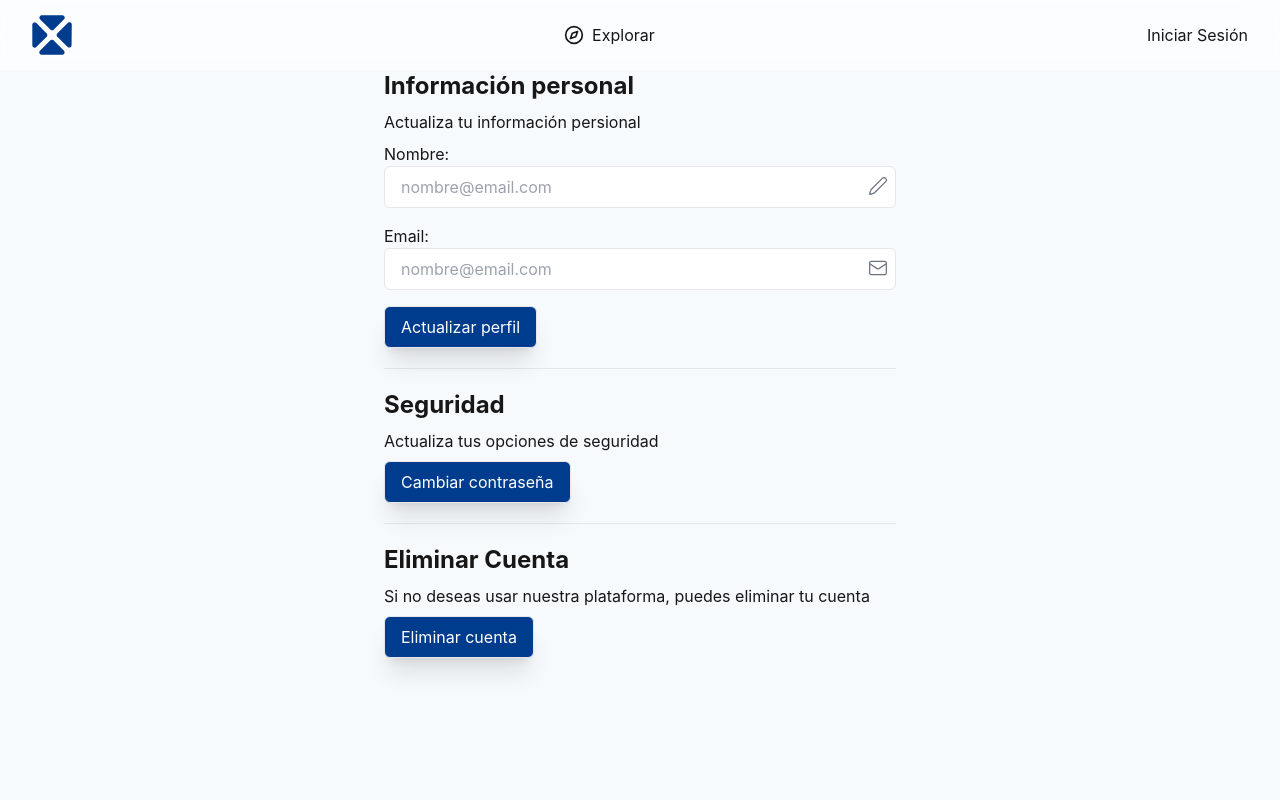
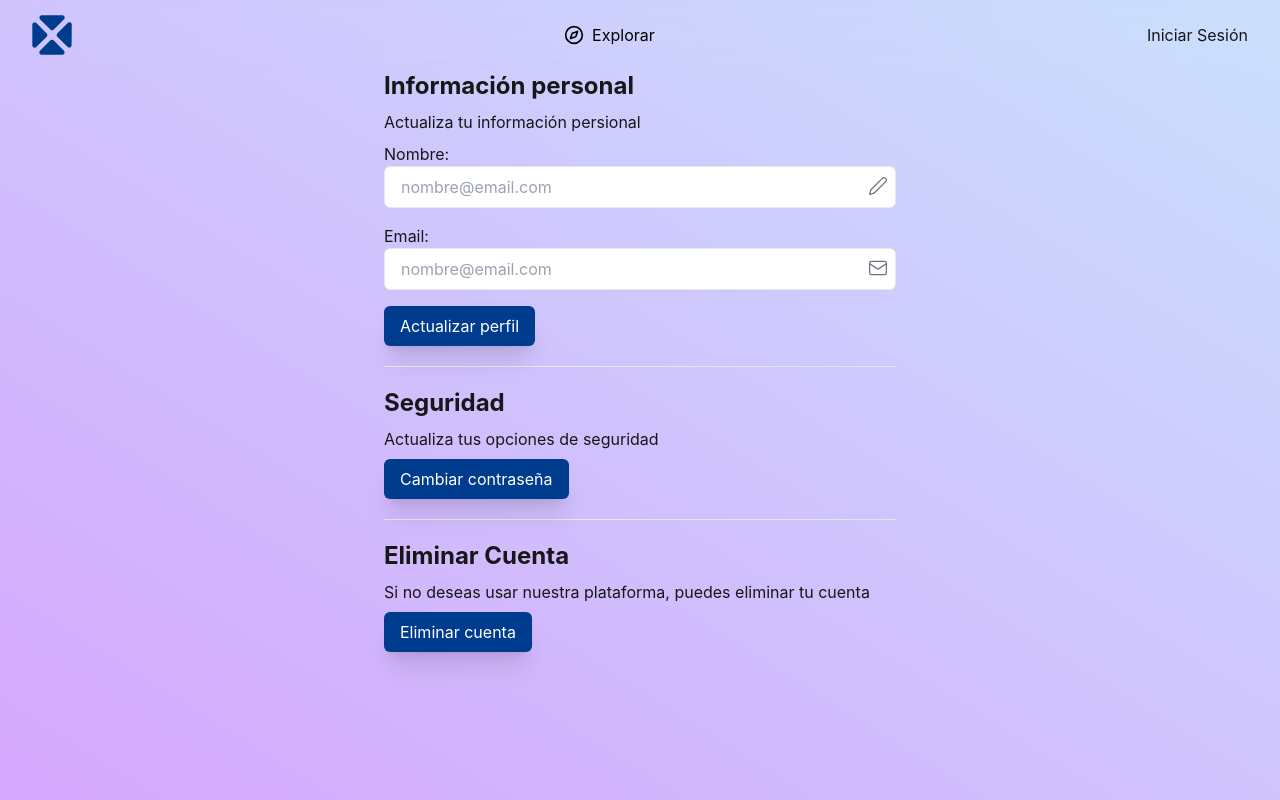
Before and after one commit to bisarroyo/ticket-saas, a Next.js app: page /profile/settings in a window 1280 px wide. Built offline with nearby package versions, Linux system fonts and the light colour scheme; no server answers.

Commit message:
update colors and transparency

```diff
--- a/app/globals.css
+++ b/app/globals.css
@@ -3,7 +3,11 @@
 @tailwind utilities;
 
 :root {
-  --background: #f7fafc;
+  --background: linear-gradient(
+    to left bottom,
+    rgb(202, 224, 253),
+    rgb(213, 167, 253)
+  );
   --foreground: #171717;
   --primary: #003c8d;
   --primary-foreground: #fff;
--- a/app/layout.tsx
+++ b/app/layout.tsx
@@ -32,7 +32,7 @@ export default function RootLayout({
   return (
     <html lang='es'>
       <body
-        className={`${geistSans.variable} ${geistMono.variable} antialiased`}
+        className={`${geistSans.variable} ${geistMono.variable} antialiased min-h-dvh`}
       >
         <Header />
         {children}
--- a/components/events/card-event.tsx
+++ b/components/events/card-event.tsx
@@ -22,7 +22,7 @@ export default function CardEvent({
 }: Props) {
   return (
     <Link href={url}>
-      <div className='border rounded-2xl overflow-hidden shadow-md hover:shadow-xl transition-shadow duration-300 ease-in-out'>
+      <div className='bg-white/20 backdrop-blur-md border border-white/20 rounded-2xl overflow-hidden shadow-md hover:shadow-xl transition-shadow duration-300 ease-in-out'>
         <div className='aspect-[16/7] rounded-2xl overflow-hidden'>
           <Image
             src={image}
--- a/components/events/single-event.tsx
+++ b/components/events/single-event.tsx
@@ -33,7 +33,7 @@ export default function SingleEvent({
             <EventDetails date={date} location={location} isAvailable={false} />
             <Link
               href={`/buy/${id}`}
-              className='bg-primary text-primary-foreground border-primary shadow-xl hover:bg-primary-foreground hover:text-primary text-md py-2 px-4 text-center border rounded-md focus:outline-none transition-all duration-200 disabled:opacity-50 disabled:cursor-not-allowed'
+              className='bg-primary text-primary-foreground border-primary shadow-xl hover:bg-primary/50 text-md py-2 px-4 text-center border rounded-md w-full focus:outline-none transition-all duration-200 disabled:opacity-50 disabled:cursor-not-allowed'
             >
               Comprar Entradas
             </Link>
--- a/components/header.tsx
+++ b/components/header.tsx
@@ -45,7 +45,7 @@ export default function Header() {
   }
   return (
     <>
-      <header className='md:sticky top-0 left-0 right-0 h-auto bg-white/50 backdrop-blur-lg border-b-1 z-10'>
+      <header className='md:sticky top-0 left-0 right-0 h-auto  backdrop-blur-lg border-b-1 z-10'>
         <div className='container h-auto md:h-[70px] w-full py-4 gap-4 flex justify-evenly md:justify-between items-center flex-row flex-wrap md:flex-nowrap'>
           <div className=''>
             <Link href='/' className='flex justify-center items-center'>
@@ -56,7 +56,7 @@ export default function Header() {
             <Link
               href='/'
               className={cn(
-                'hover:text-primary transition-all duration-300 flex justify-center items-center gap-2',
+                'text-black hover:text-primary transition-all duration-300 flex justify-center items-center gap-2',
                 activeLink('/') && 'text-primary opacity-100'
               )}
             >
@@ -68,7 +68,7 @@ export default function Header() {
                 <Link
                   href='/tickets'
                   className={cn(
-                    'hover:text-primary transition-all duration-300 flex justify-center items-center gap-2',
+                    ' text-black hover:text-primary transition-all duration-300 flex justify-center items-center gap-2',
                     activeLink('/tickets') && 'text-primary'
                   )}
                 >
--- a/components/modal.tsx
+++ b/components/modal.tsx
@@ -89,16 +89,22 @@ export const Modal = ({
 
 const AppModal = ({
   children,
+  variant,
   buttonText
 }: {
   children: React.ReactNode
+  variant?: 'default' | 'danger'
   buttonText: string
 }) => {
   const [isModalOpen, setModalOpen] = useState<boolean>(false)
 
   return (
     <div className='App'>
-      <Button onClick={() => setModalOpen(true)} text={buttonText} />
+      <Button
+        onClick={() => setModalOpen(true)}
+        text={buttonText}
+        variant={variant}
+      />
       <Modal
         isOpen={isModalOpen}
         onClose={() => setModalOpen(false)}
--- a/components/tickets/card-ticket.tsx
+++ b/components/tickets/card-ticket.tsx
@@ -16,32 +16,32 @@ const statusSelector = {
   valid: {
     icon: <CircleCheck />,
     text: 'Válido',
-    bg: 'text-green-600 dark:text-green-300'
+    bg: 'text-available'
   },
   invalid: {
     icon: <CircleX />,
     text: 'Inválido',
-    bg: 'text-red-600 dark:text-red-300'
+    bg: 'text-red-600'
   },
   canceled: {
     icon: <CircleX />,
     text: 'Cancelado',
-    bg: 'text-red-600 dark:text-red-300'
+    bg: 'text-red-600'
   },
   redeemed: {
     icon: <Info />,
     text: 'Canjeado',
-    bg: 'text-green-600 dark:text-green-300'
+    bg: 'text-available'
   },
   pending: {
     icon: <Info />,
     text: 'Pendiente',
-    bg: 'text-yellow-600 dark:text-yellow-300'
+    bg: 'text-yellow-600'
   },
   refunded: {
     icon: <CircleAlert />,
     text: 'Reembolsado',
-    bg: 'text-red-600 dark:text-red-300'
+    bg: 'text-red-600'
   }
 }
 
@@ -61,7 +61,7 @@ export default function CardTicket({
   console.log(status)
   return (
     <Link href='/dashboard/tickets/[id]' as={`/tickets/${ticketId}`}>
-      <div className='border border-foreground rounded-2xl overflow-hidden border-dashed hover:border-primary transition-border duration-300 ease-in'>
+      <div className='bg-white/30 backdrop-blur-md border border-foreground rounded-2xl overflow-hidden border-dashed hover:border-primary transition-border duration-300 ease-in'>
         <div className='flex justify-between items-center p-4 '>
           <p>{eventName}</p>
           <p
--- a/components/ui/badge.tsx
+++ b/components/ui/badge.tsx
@@ -10,7 +10,7 @@ export default function Badge({ title, content, icon }: Props) {
   return (
     <div
       className={cn(
-        'grid grid-cols-[1fr_3fr] items-center gap-4 p-2 bg-white/30 backdrop-blur-md border border-white/20 rounded-lg shadow-lg w-80'
+        'grid grid-cols-[1fr_3fr] items-center gap-4 p-2 bg-white/10 backdrop-blur-md border border-white/20 rounded-lg shadow-lg w-80'
       )}
     >
       <div className='flex justify-end items-center'>{icon}</div>
--- a/components/ui/button.tsx
+++ b/components/ui/button.tsx
@@ -2,7 +2,7 @@ import { cn } from '@/lib/utils'
 import { cva, type VariantProps } from 'class-variance-authority'
 
 const buttonVariants = cva(
-  'text-md py-2 px-4 text-center border rounded-md   focus:outline-none transition-all duration-200 disabled:opacity-50 disabled:cursor-not-allowed',
+  'text-md py-2 px-4 text-center rounded-md   focus:outline-none transition-all duration-200 disabled:opacity-50 disabled:cursor-not-allowed',
   {
     variants: {
       variant: {
--- a/components/ui/dropdow.tsx
+++ b/components/ui/dropdow.tsx
@@ -70,7 +70,7 @@ export const Dropdown: React.FC<DropdownProps> = ({
       {/* Botón del Dropdown */}
       <button
         onClick={() => setIsOpen(!isOpen)}
-        className='inline-flex w-full justify-center items-center gap-2 rounded-full border border-gray-300 bg-white px-2 md:px-4 py-2 text-md font-medium text-gray-700 shadow-sm hover:bg-gray-50'
+        className='inline-flex w-full justify-center items-center gap-2 rounded-full border border-gray-300 bg-white/50 backdrop-blur-md px-2 md:px-4 py-2 text-md font-medium text-gray-700 shadow-sm'
       >
         <p className='hidden md:block'>{text}</p>
         {icon}
@@ -85,7 +85,7 @@ export const Dropdown: React.FC<DropdownProps> = ({
             exit={{ opacity: 0, scale: 0.95 }}
             transition={{ duration: 0.1, ease: 'easeOut' }}
             className={cn(
-              'absolute right-0 z-10 mt-2 min-w-40 w-full origin-top-right rounded-md bg-white shadow-lg focus:outline-none overflow-hidden',
+              'absolute right-0 z-10 mt-2 min-w-40 w-full origin-top-right rounded-md shadow-lg focus:outline-none overflow-hidden bg-white/50 backdrop-blur-md',
               className
             )}
             role='menu'
```
